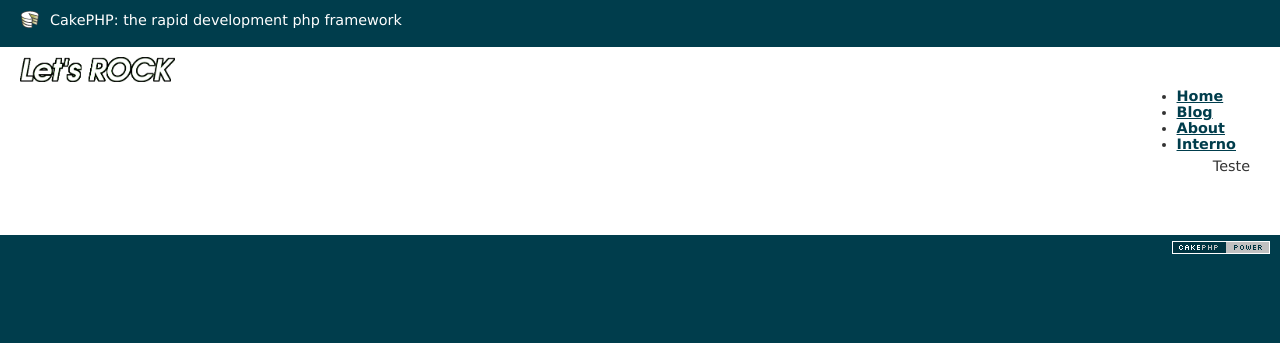
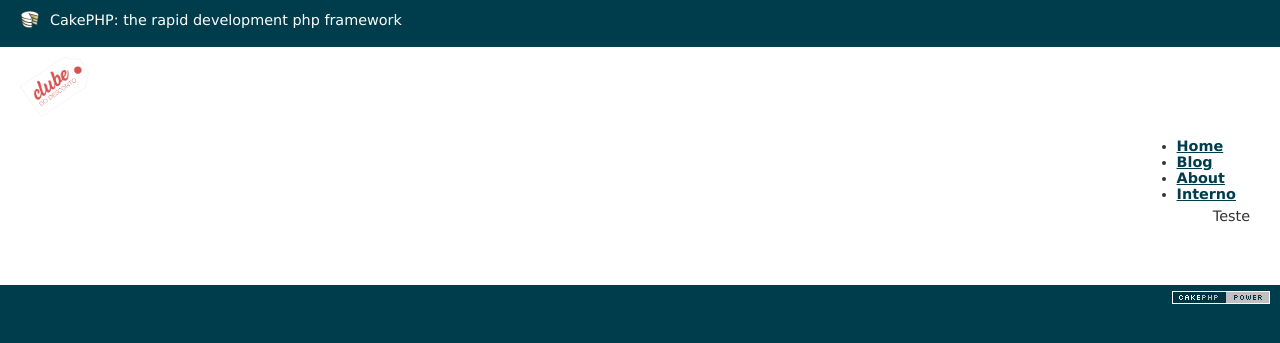
Before and after one commit to aleksanderllada/Gama-Academy-Assignment-1, a CakePHP app: the page made by app/View/Elements/navigation.ctp in a window 1280 px wide. Shown: the top 343 px of the page. Run offline with PHP 8.4 and a stand-in for CakePHP, Linux system fonts and the light colour scheme; the template is opened without the code that fills it: most values are stand-ins (such as "Sample title", 1, 10 or a date in 2020); data that the repository does not hold is empty; some libraries are stand-ins or nearby versions.

Commit message:
logo
commit de cooreção da logo

```diff
--- a/app/View/Elements/navigation.ctp
+++ b/app/View/Elements/navigation.ctp
@@ -2,7 +2,7 @@
 	<div class="container">
 		<div class="navbar-header">
 			<a class="navbar-brand" href="#">
-				<?php echo $this->Html->image('generic-logo.png', array('height' => '25px')); ?>
+				<?php echo $this->Html->image('logo_club_4.png', array('height' => '60px', 'max-width'=> '150px')); ?>
 			</a>
 			<!-- <button type="button" class="navbar-toggle" data-toggle="collapse" data-target=".navbar-collapse">
 				<span class="icon-bar"></span>
@@ -15,7 +15,7 @@
 			<div><i class=""></i><input type="text" class="form-control" placeholder="Quer desconto de verdade?" style="width:100%;" /></div>
 
 		</div> -->
-		<div class="collapse navbar-collapse" style="padding-top: 3px; float: right;">
+		<div class="collapse navbar-collapse" style="padding-top: 18px; float: right;">
 			<ul class="nav navbar-nav">
 				<li <?php echo (!empty($this->params['pass'][0]) && $this->params['pass'][0] == 'home') ? 'class="active"' : '' ?>><?php echo $this->Html->link(__('Home'), array('controller' => 'pages', 'action' => 'index'))?></li>
 				<li <?php echo ($this->params['controller'] == 'articles') ? 'class="active"' : '' ?>><?php echo $this->Html->link('Blog', array('controller' => 'articles', 'action' => 'index'))?></li>
--- a/app/View/Pages/home.ctp
+++ b/app/View/Pages/home.ctp
@@ -12,6 +12,8 @@
 		}
 
 	</style>
+	<br />
+	<br />
 	<div style="float:left">
 		<span style="color:#414042">Clube do desconto</span>
 	</div>
```
Also changed, not shown: app/webroot/img/logo_club.png (added), app/webroot/img/logo_club_2.png (added), app/webroot/img/logo_club_3.png (added), app/webroot/img/logo_club_4.png (added).
